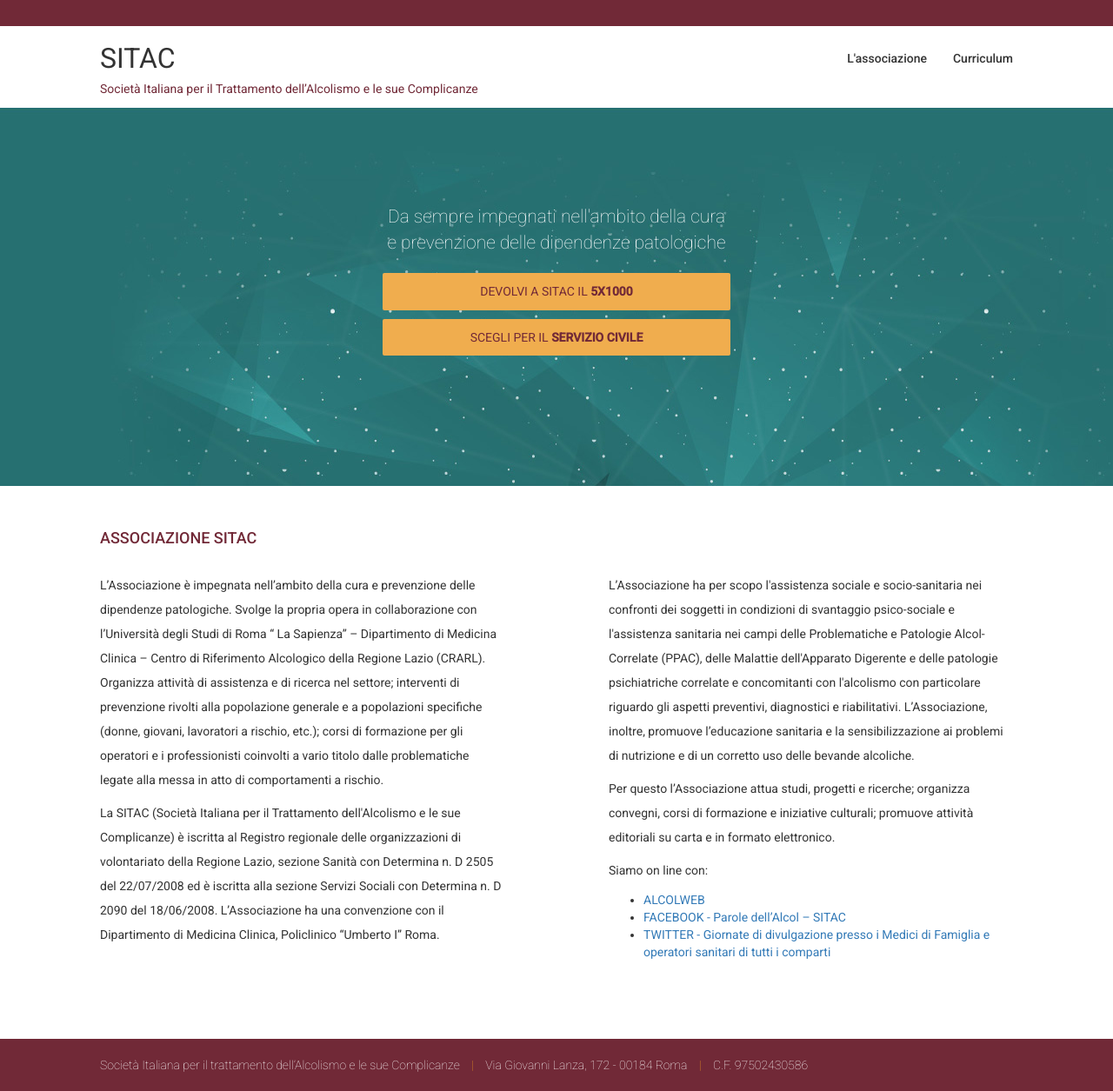
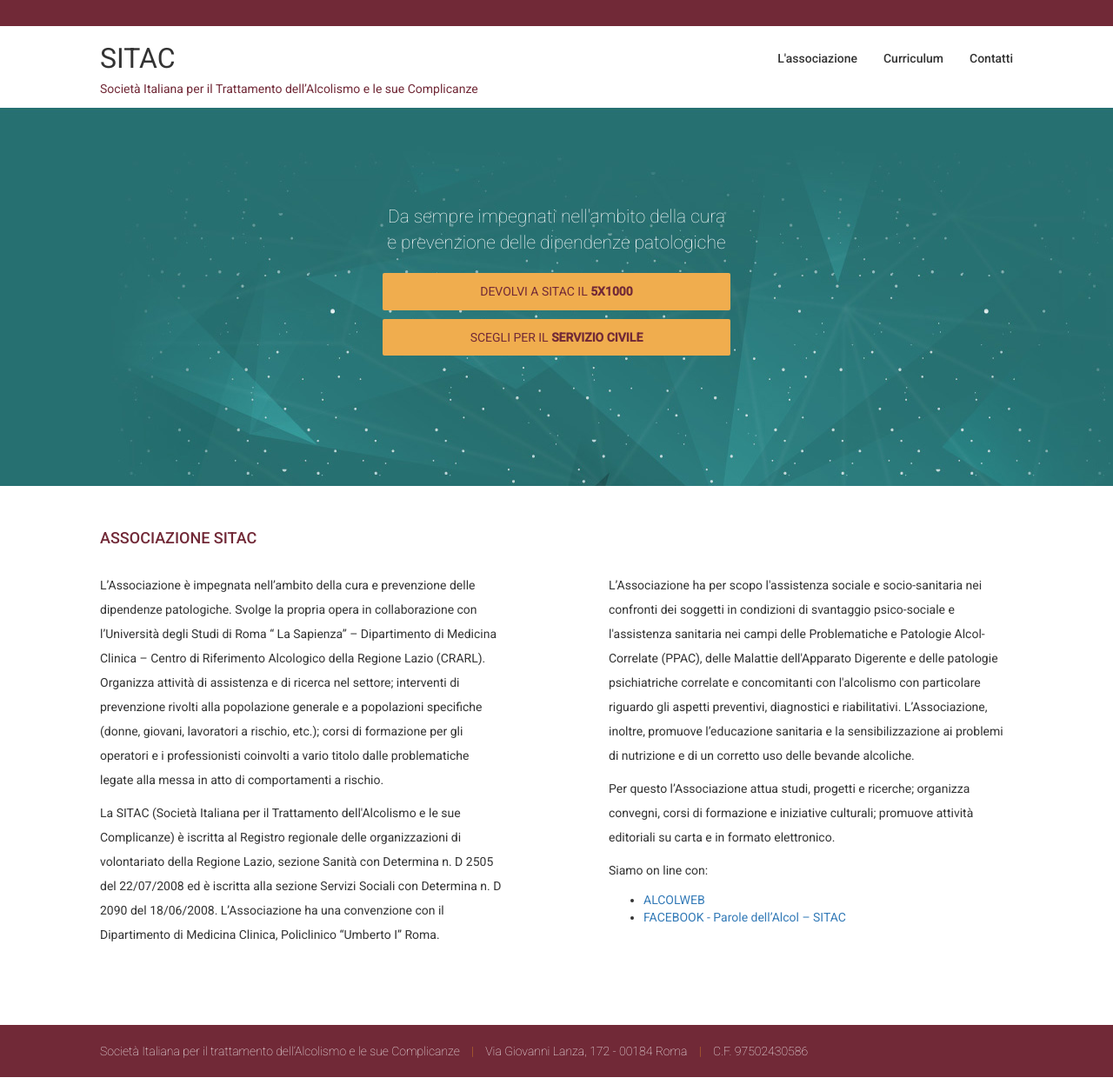
Before and after one commit to cvdlab/sitac.it, a plain HTML site: page index.html in a window 1280 px wide. Shown: the whole page at 87% size. Drawn offline with Linux system fonts and the light colour scheme.

Commit message:
updated doc and added Contacs menu item

```diff
--- a/index.html
+++ b/index.html
@@ -22,6 +22,7 @@
         <ul class="nav navbar-nav navbar-right">
           <li><a href="docs/SITAC_Presentazione_sintetica_2015.pdf" target="_blank">L'associazione</a></li>
           <li><a href="docs/SITAC_curriculum_2015.pdf" target="_blank">Curriculum</a></li>
+          <li><a href="docs/SITAC_contatti.pdf" target="_blank">Contatti</a></li>
         </ul>
       </div>
     </div>
@@ -76,7 +77,6 @@
           <ul>
             <li><a href="http://www.alcolweb.it/">ALCOLWEB</a></li>
             <li><a href="https://www.facebook.com/pages/Parole-dellAlcol-SITAC/150009651837514?fref=ts">FACEBOOK -  Parole dell’Alcol – SITAC</a></li>
-            <li><a href="#">TWITTER  -  Giornate di divulgazione presso i Medici di Famiglia e operatori sanitari di tutti i comparti</a></li>
           </ul>
         </p>
       </div>
```
Also changed, not shown: 5 other files.
